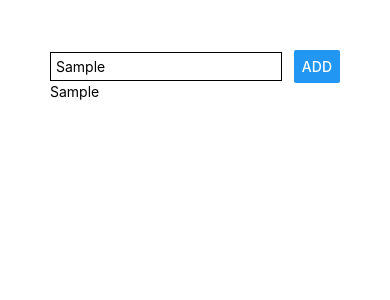
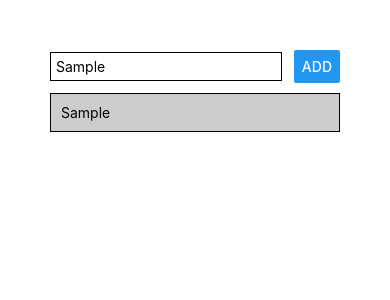
Before and after one commit to uv-programmer/LearningApp, a React Native app: screen / in a window 390 px wide. Both pictures are taken after typing "Sample" into the empty fields and a click on the button "ADD". Shown: the top 300 px of the page. Built offline with nearby package versions, Linux system fonts and the light colour scheme.

Commit message:
list changes

```diff
--- a/App.js
+++ b/App.js
@@ -1,6 +1,6 @@
 import { StatusBar } from 'expo-status-bar';
 import React, { useState } from 'react';
-import { StyleSheet, Text, View, TextInput, Button } from 'react-native';
+import { StyleSheet, Text, View, TextInput, Button, ScrollView } from 'react-native';
 
 export default function App() {
   const [enteredText,setText] = useState('');
@@ -13,12 +13,20 @@
 };
   return (
     <View style={styles.screen}>
+
       <View style={styles.inputView}>
+
         <TextInput placeholder='Goal Name' style={styles.input} onChangeText={textHandler} value = {enteredText } />
         <Button title='Add' onPress = {printHandler}/>
+
       </View>
-  <View><Text>{currentElement}</Text></View>
+       <ScrollView>
+  <View>
+    {currentElement.map((goal) => <View style={styles.listView}><Text key={goal}>{goal}</Text></View>)}
     </View>
+    </ScrollView>
+    </View>
+
   );
 }
 
@@ -36,5 +44,12 @@
      borderWidth: 1,
      padding: 5,
      width: '80%'
+  },
+  listView: {
+    padding:10,
+    borderColor: 'black',
+    borderWidth:1,
+    backgroundColor:'#ccc',
+    marginVertical:10
   }
 });
```
